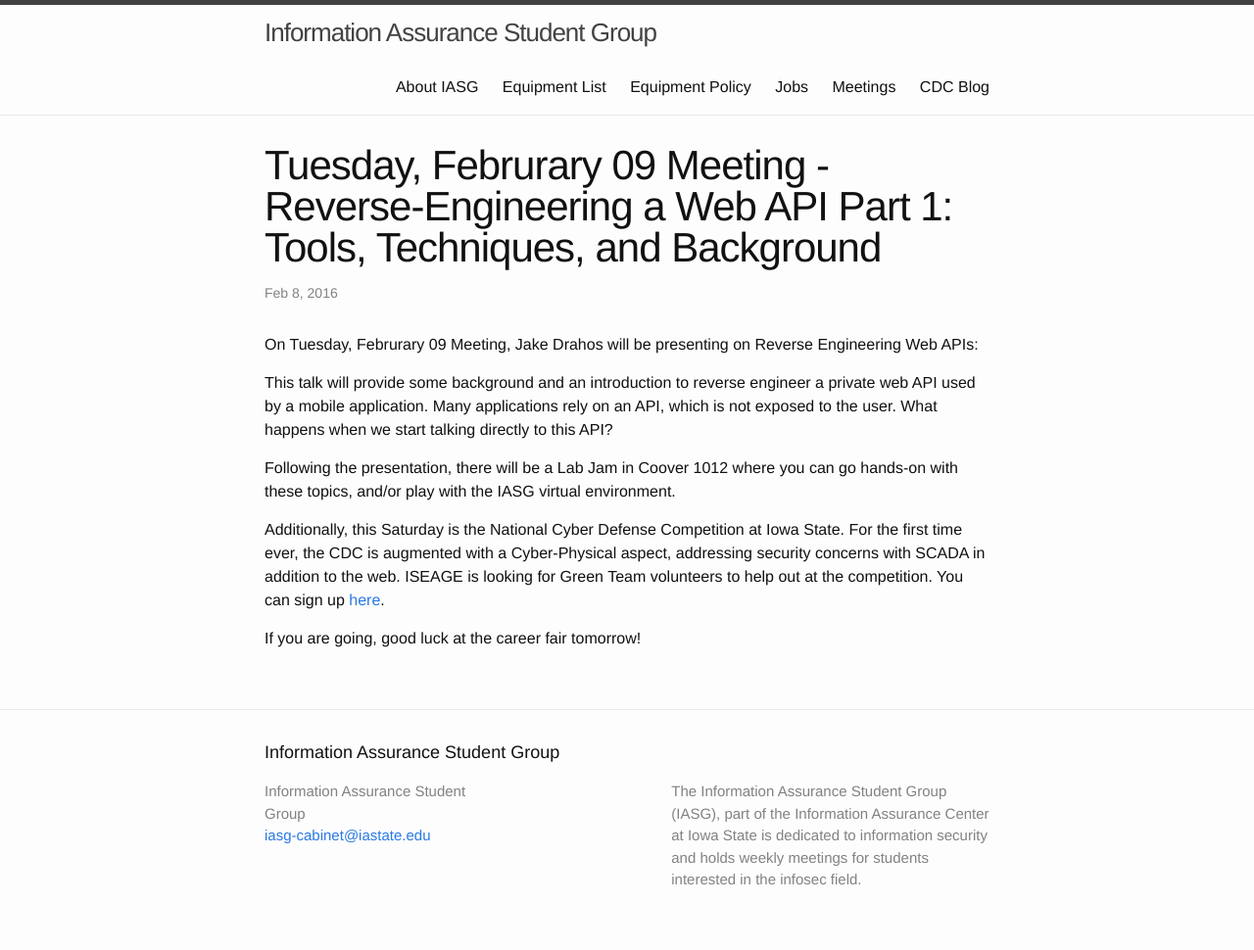
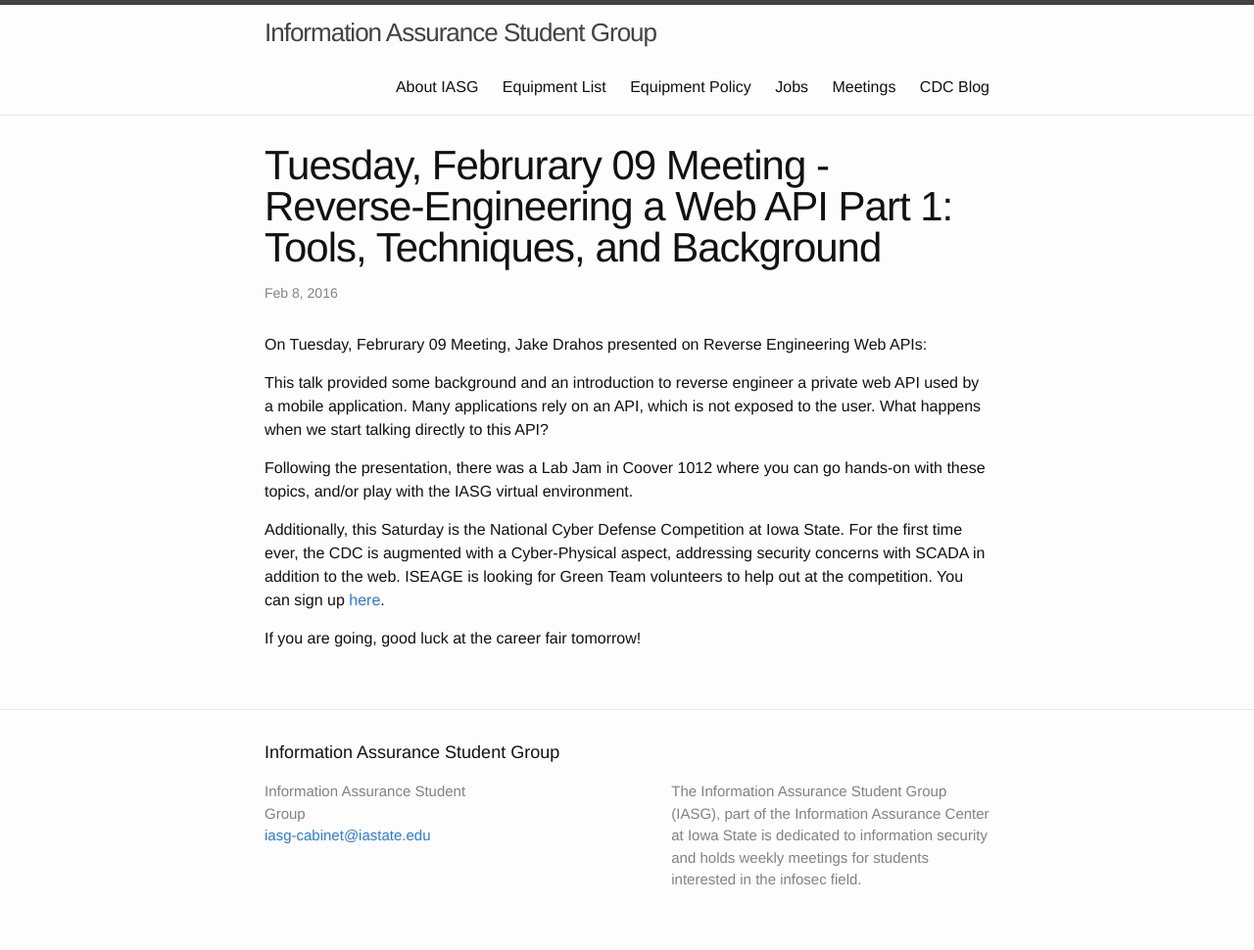
Before and after one commit to IASG/iasg.github.io, a Jekyll site: the page built from _posts/2016-02-09-meeting.markdown, in a window 1280 px wide. Shown: the whole page at 98% size. Built offline with Jekyll 4.4.1, drawn with Linux system fonts in a browser that asks for light colours.

Commit message:
Update 2016-02-09-meeting.markdown

```diff
--- a/_posts/2016-02-09-meeting.markdown
+++ b/_posts/2016-02-09-meeting.markdown
@@ -4,13 +4,13 @@ title:  "Tuesday, Februrary 09 Meeting - Reverse-Engineering a Web API Part 1: T
 date:   2016-02-08 14:22:05
 categories: meetings
 excerpt: >
-  On Tuesday, Februrary 09 Meeting, Jake Drahos will be presenting on Reverse Engineering Web APIs
+  On Tuesday, Februrary 09 Meeting, Jake Drahos presented on Reverse Engineering Web APIs
 ---
-On Tuesday, Februrary 09 Meeting, Jake Drahos will be presenting on Reverse Engineering Web APIs:
+On Tuesday, Februrary 09 Meeting, Jake Drahos presented on Reverse Engineering Web APIs:
 
-  This talk will provide some background and an introduction to reverse engineer a private web API used by a mobile application. Many applications rely on an API, which is not exposed to the user. What happens when we start talking directly to this API?
+  This talk provided some background and an introduction to reverse engineer a private web API used by a mobile application. Many applications rely on an API, which is not exposed to the user. What happens when we start talking directly to this API?
 
-Following the presentation, there will be a Lab Jam in Coover 1012 where you can go hands-on with these topics, and/or play with the IASG virtual environment.
+Following the presentation, there was a Lab Jam in Coover 1012 where you can go hands-on with these topics, and/or play with the IASG virtual environment.
 
 Additionally, this Saturday is the National Cyber Defense Competition at Iowa State. For the first time ever, the CDC is augmented with a Cyber-Physical aspect, addressing security concerns with SCADA in addition to the web. ISEAGE is looking for Green Team volunteers to help out at the competition. You can sign up [here](https://docs.google.com/forms/d/1ATftRcIRt7rQW_EFwc0sPnTZhsRp6q3k2Iqb6O0x9F8/viewform).
 
```
